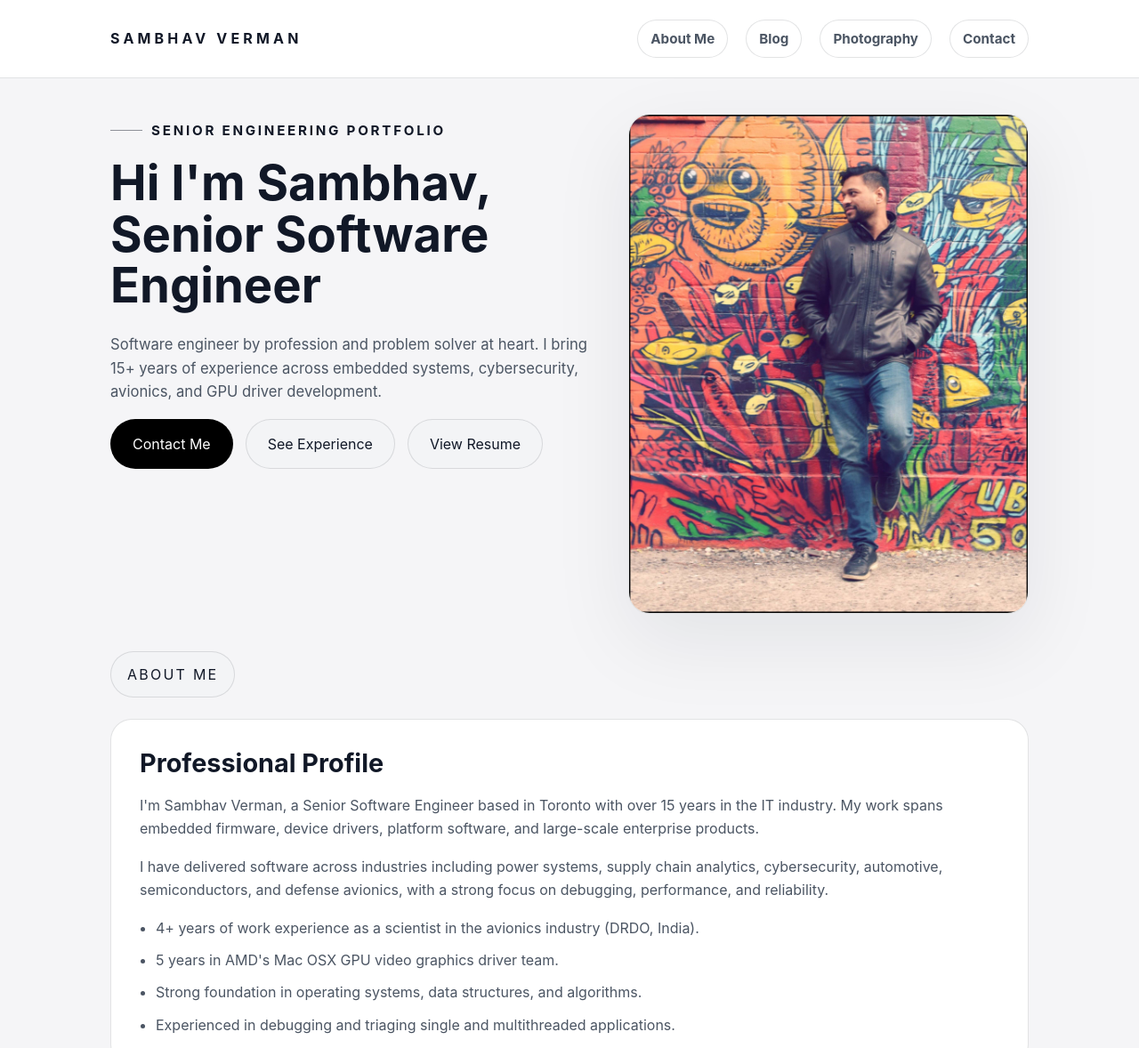
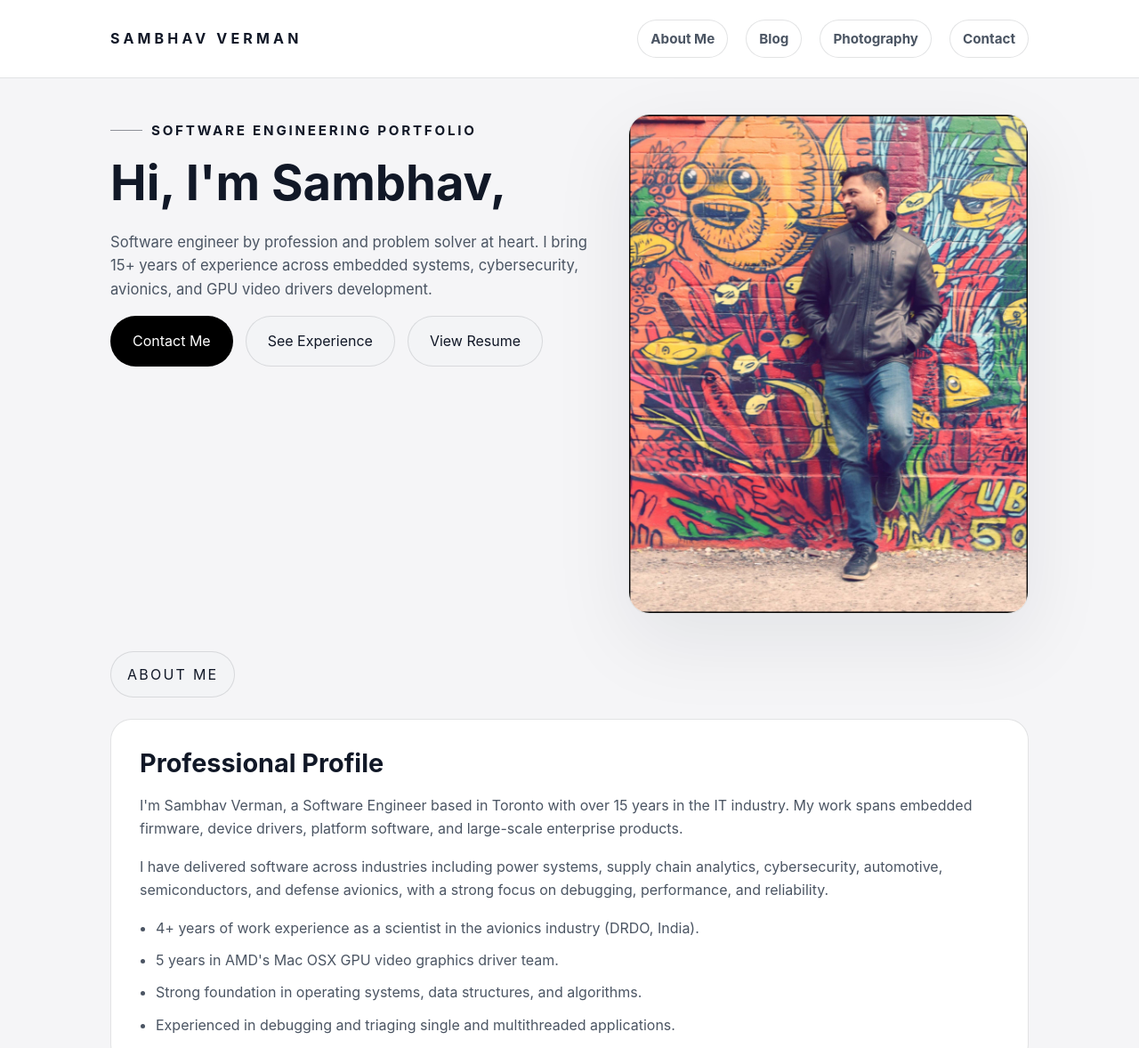
Before and after one commit to sambhav786/sambhav786.github.io, a plain HTML site: page index.html in a window 1280 px wide. Shown: the top 1178 px of the page at 89% size. Drawn offline with Linux system fonts and the light colour scheme.

Commit message:
sambhav786io: update index page

```diff
--- a/index.html
+++ b/index.html
@@ -500,9 +500,9 @@
   <main class="page">
     <section class="hero">
       <div class="hero-copy">
-        <span class="eyebrow">Senior Engineering Portfolio</span>
-        <h1 class="hero-title">Hi I'm Sambhav,<br>Senior Software Engineer</h1>
-        <p class="hero-text">Software engineer by profession and problem solver at heart. I bring 15+ years of experience across embedded systems, cybersecurity, avionics, and GPU driver development.</p>
+        <span class="eyebrow">Software Engineering Portfolio</span>
+        <h1 class="hero-title">Hi, I'm Sambhav,</h1>
+        <p class="hero-text">Software engineer by profession and problem solver at heart. I bring 15+ years of experience across embedded systems, cybersecurity, avionics, and GPU video drivers development.</p>
         <div class="hero-actions">
           <a class="button button-primary" href="#contact">Contact Me</a>
           <a class="button button-secondary" href="#work">See Experience</a>
@@ -522,7 +522,7 @@
       <div class="section-grid">
         <div class="card">
           <h2>Professional Profile</h2>
-          <p>I'm Sambhav Verman, a Senior Software Engineer based in Toronto with over 15 years in the IT industry. My work spans embedded firmware, device drivers, platform software, and large-scale enterprise products.</p>
+          <p>I'm Sambhav Verman, a Software Engineer based in Toronto with over 15 years in the IT industry. My work spans embedded firmware, device drivers, platform software, and large-scale enterprise products.</p>
           <p>I have delivered software across industries including power systems, supply chain analytics, cybersecurity, automotive, semiconductors, and defense avionics, with a strong focus on debugging, performance, and reliability.</p>
           <ul class="list-clean">
             <li>4+ years of work experience as a scientist in the avionics industry (DRDO, India).</li>
```
Also changed, not shown: blog.html (+2 -1 lines), photography.html (+2 -1 lines).
